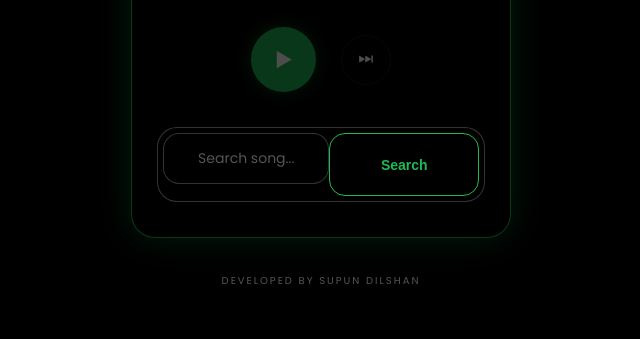
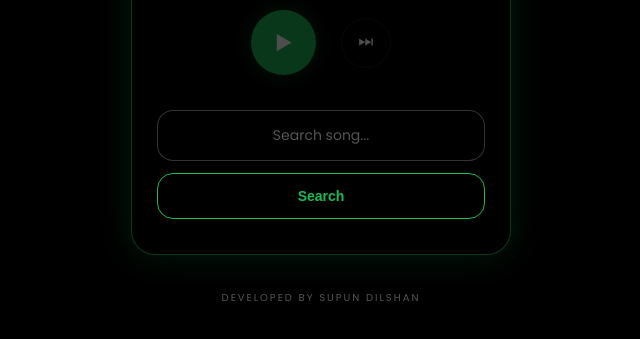
Before and after one commit to suppabro/Serial-, a plain HTML site: page index.html in a window 1280 px wide. Shown: the part 423-762 px from the top of the page, without its empty margins (319-959 px from the left). Drawn offline with Linux system fonts and the light colour scheme.

Commit message:
Update index.html

```diff
--- a/index.html
+++ b/index.html
@@ -155,8 +155,13 @@
 
 /* Pure Black Search Container - Vertical Stack */
         .search-container {
+            display: flex;
+            flex-direction: column; /* මේකෙන් තමයි එක යට එකට ගේන්නේ */
+            gap: 12px; /* කොටු දෙක අතර පරතරය */
             width: 100%;
-            margin-top: 10px;
+            background: transparent; /* පරණ බැක්ග්‍රවුන්ඩ් එක අයින් කළා */
+            border: none; /* පරණ බෝඩර් එක අයින් කළා */
+            padding: 0;
         }
 
         input[type="text"] {
@@ -170,8 +175,7 @@
             font-family: 'Poppins', sans-serif;
             outline: none;
             transition: all 0.3s ease;
-            margin-bottom: 12px; /* බාර් එක සහ බටන් එක අතර පරතරය */
-            text-align: center; /* ටයිප් කරන අකුරු මැදට එන්න */
+            text-align: center;
         }
 
         input[type="text"]:focus {
@@ -186,7 +190,7 @@
             background: transparent;
             color: #1db954;
             border: 1px solid #1db954;
-            padding: 12px 0;
+            padding: 14px 0;
             border-radius: 16px;
             cursor: pointer;
             font-weight: 600;
@@ -200,7 +204,6 @@
             color: #000000;
             box-shadow: 0 0 20px rgba(29, 185, 84, 0.4);
         }
-
         #yt-player-container {
             position: absolute;
             top: -9999px;
```
